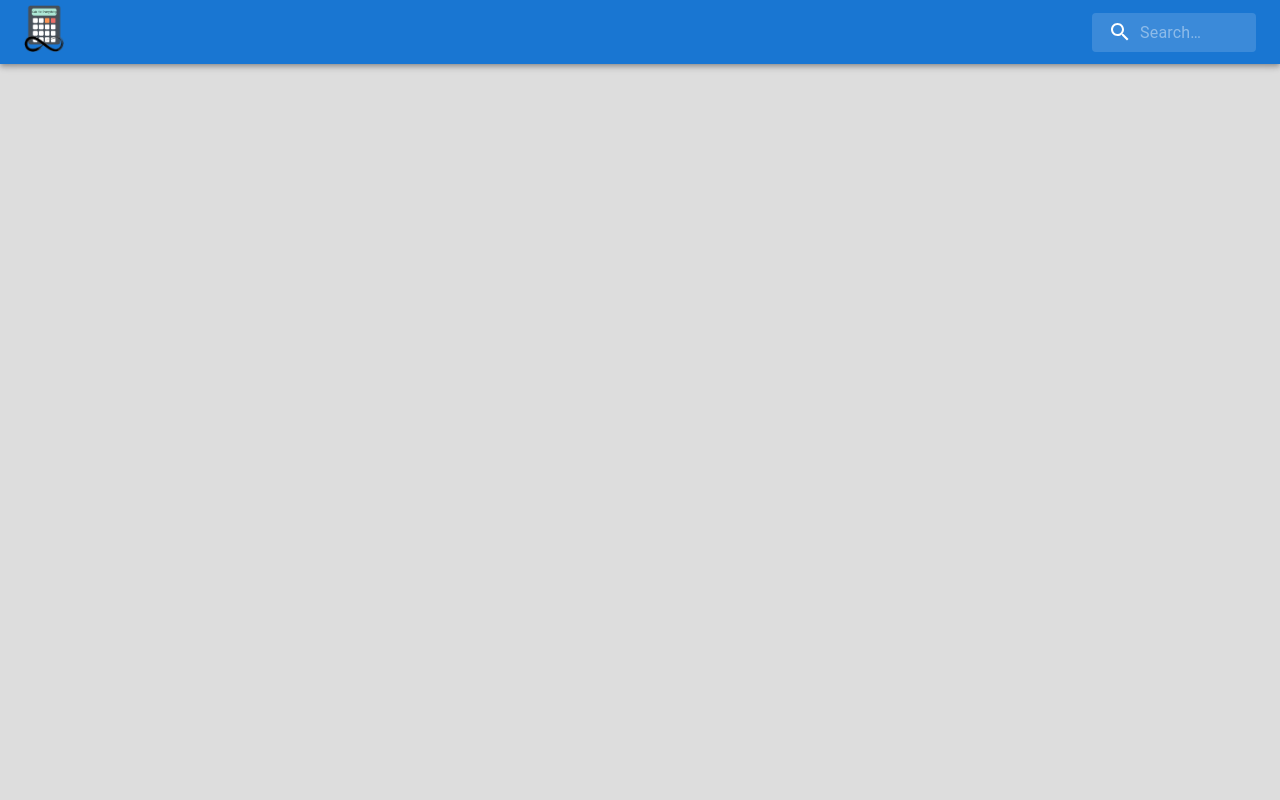
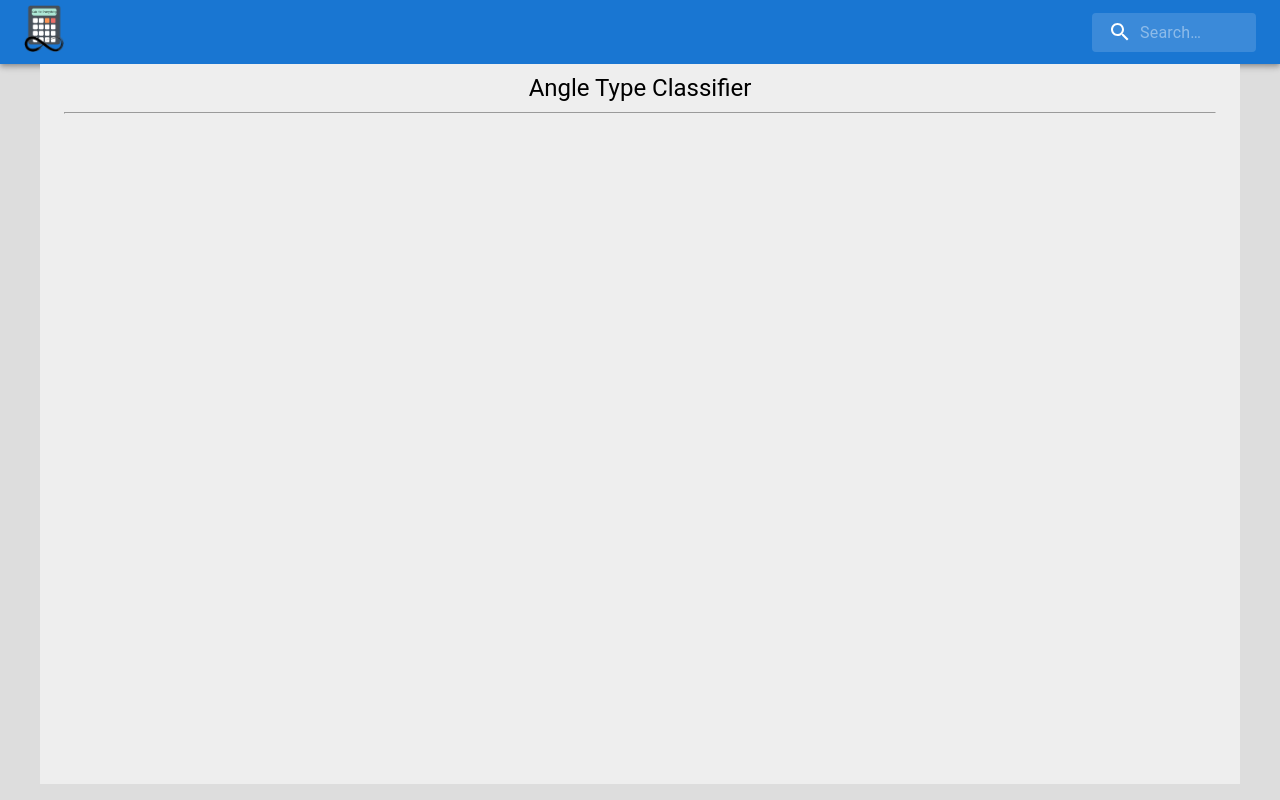
Before and after one commit to SarthakKeshari/calc_for_everything, a React (Create React App) app in the folder calculators/: page /factorialcalc in a window 1280 px wide. Before the commit this address had no page. Built offline with nearby package versions, Linux system fonts and the light colour scheme.

Commit message:
Added folders for contribution

```diff
--- a/calculators/src/App.js
+++ b/calculators/src/App.js
@@ -56,6 +56,8 @@ import MainPointsOnSameSideOfLineFinder from './mathematical/pointsOnSameSideOfL
 import MainMLModelPerformanceEvaluationCalculator from './computer_science/mLModelPerformanceEvaluationCalculator/MainMLModelPerformanceEvaluationCalculator';
 import MainLCMCalc from './mathematical/lcmCalc/MainLCMCalc';
 import MainHCFCalc from './mathematical/hcfCalc/MainHCFCalc';
+import MainAngleTypeClassifier from './mathematical/angleTypeClassifier/MainAngleTypeClassifier';
+import MainFactorialCalc from './computer_science/factorialCalc/MainFactorialCalc';
 
 function App() {
   return (
@@ -84,6 +86,7 @@ function App() {
             <Route path="searchingvisualizer" element={<MainSearchingVisualizer />} />
             <Route path="sortingvisualizer" element={<MainSortingVisualizer />} />
             <Route path="mlmodelperformanceevaluationcalculator" element={<MainMLModelPerformanceEvaluationCalculator />} />
+            <Route path="factorialcalc" element={<MainFactorialCalc />} />
             {/* Mathematical */}
             <Route path="simpleinterest" element={<MainSI />} />
             <Route path="compoundinterest" element={<MainCI />} />
@@ -109,6 +112,7 @@ function App() {
             <Route path="groupingpointsonsamesideofline" element={<MainPointsOnSameSideOfLineFinder />} />
             <Route path="lcmcalc" element={<MainLCMCalc />} />
             <Route path="hcfcalc" element={<MainHCFCalc />} />
+            <Route path="angletypeclassifier" element={<MainAngleTypeClassifier />} />
             {/* Chemistry */}
             <Route path="phcalc" element={<MainPHCalc />} />
             {/* Finance */}
--- a/calculators/src/Home.js
+++ b/calculators/src/Home.js
@@ -27,6 +27,7 @@ export default function Home() {
             <HomeGridItem calcName="Searching Visualizer" path="/searchingvisualizer"/>
             <HomeGridItem calcName="Sorting Visualizer" path="/sortingvisualizer"/>
             <HomeGridItem calcName="ML Model Performance Evaluation Calculator" path="/mlmodelperformanceevaluationcalculator"/>
+            <HomeGridItem calcName="Factorial Calculator" path="/factorialcalc"/>
         </Grid>
         <br/>
         <Typography pt={1} variant='h5'>Mathematical</Typography>
@@ -58,6 +59,7 @@ export default function Home() {
             <HomeGridItem calcName="Polynomial Equation Integral Calculator" path="/polynomialeqintegralcalc"/>
             <HomeGridItem calcName="LCM Calculator" path="/lcmcalc"/>
             <HomeGridItem calcName="HCF Calculator" path="/hcfcalc"/>
+            <HomeGridItem calcName="Angle Type Classifier" path="/angletypeclassifier"/>
         </Grid>
         <br/>
         <Typography pt={1} variant='h5'>Chemistry</Typography>
--- /dev/null
+++ b/calculators/src/computer_science/factorialCalc/MainFactorialCalc.js
@@ -0,0 +1,14 @@
+import React from 'react';
+import { Container, Typography } from '@mui/material';
+
+function MainFactorialCalc(){
+    return(
+        <Container maxWidth="lg" sx={{ bgcolor: '#eeeeee', minHeight: '90vh', paddingY:"10" }}>
+            <Typography pt={1} variant='h5' sx = {{textAlign: "center"}}>Angle Type Classifier</Typography>
+            <hr/>
+            <br/>
+        </Container>
+    )
+}
+
+export default MainFactorialCalc;
--- /dev/null
+++ b/calculators/src/mathematical/angleTypeClassifier/MainAngleTypeClassifier.js
@@ -0,0 +1,14 @@
+import React from 'react';
+import { Container, Typography } from '@mui/material';
+
+function MainAngleTypeClassifier(){
+    return(
+        <Container maxWidth="lg" sx={{ bgcolor: '#eeeeee', minHeight: '90vh', paddingY:"10" }}>
+            <Typography pt={1} variant='h5' sx = {{textAlign: "center"}}>Angle Type Classifier</Typography>
+            <hr/>
+            <br/>
+        </Container>
+    )
+}
+
+export default MainAngleTypeClassifier;
```
